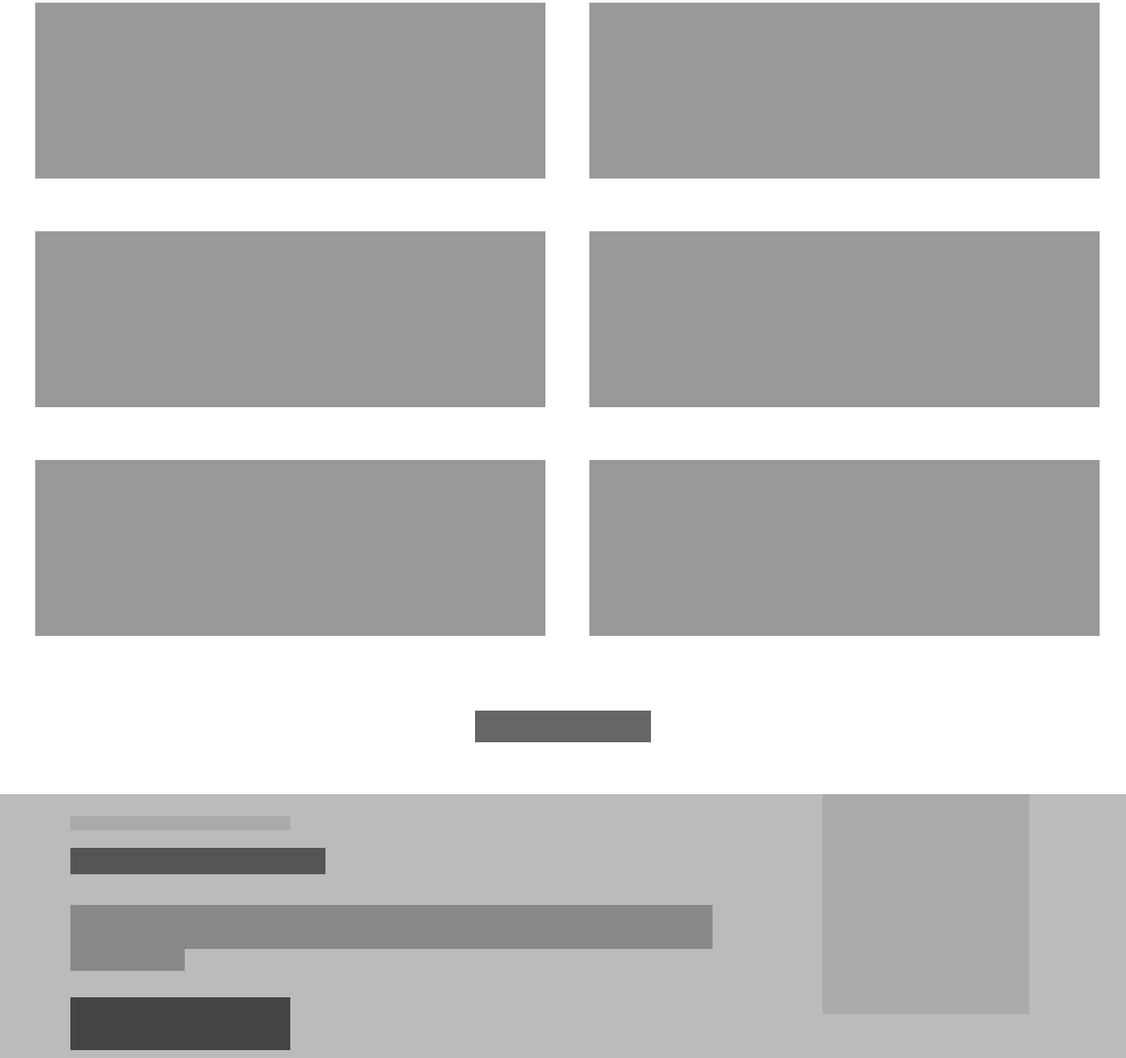
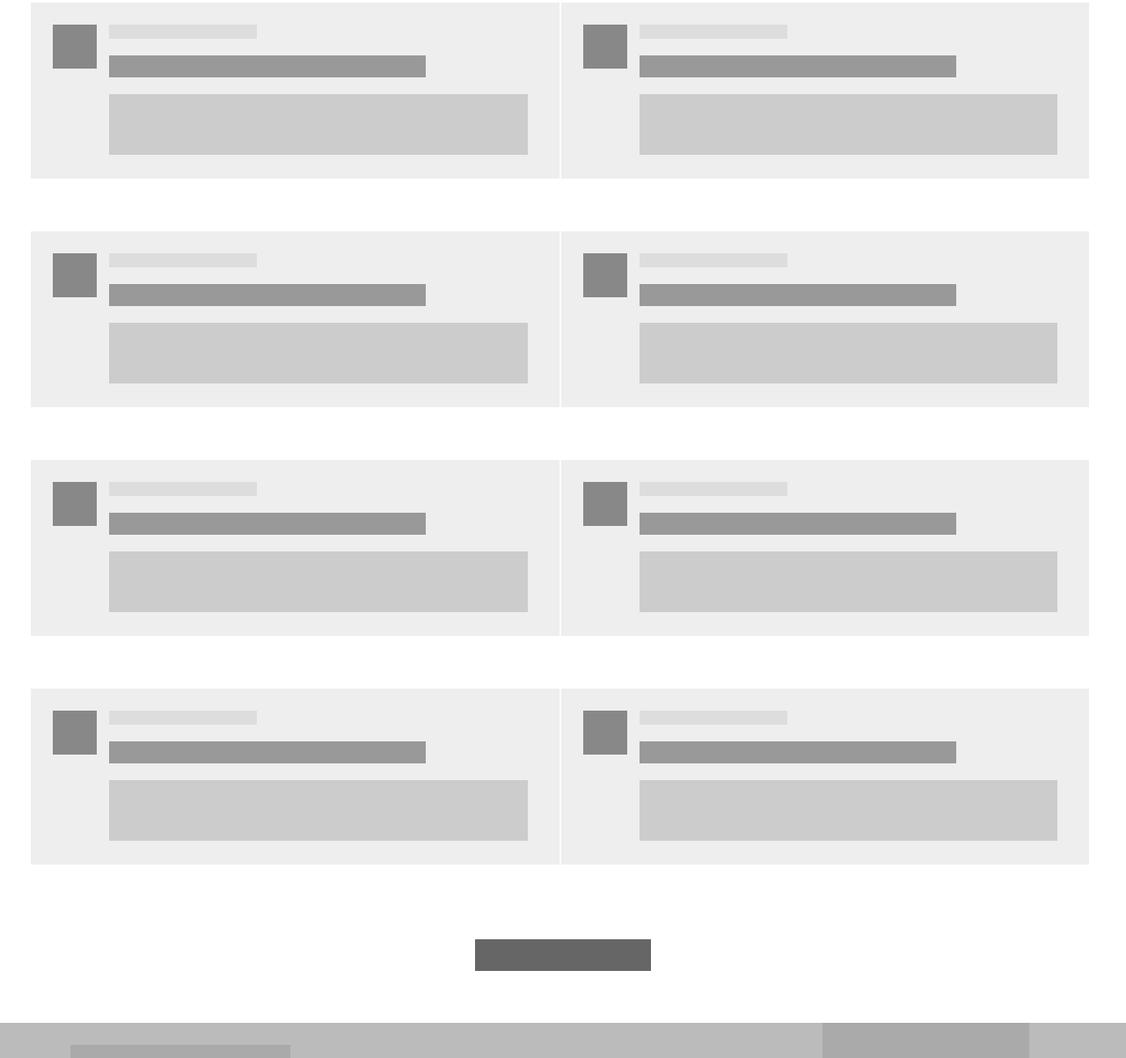
Before and after one commit to carloshdelreal/design-teardown, a plain HTML site: page index.html in a window 1280 px wide. Shown: the part 4540-5743 px from the top of the page at 88% size. Drawn offline with Linux system fonts and the light colour scheme.

Commit message:
Community improvement of the row items, grey scale heatmap of the thumbnails, title and text

```diff
--- a/css/main.css
+++ b/css/main.css
@@ -181,6 +181,7 @@ table {
 
 }
 
+
 /* articles separator */
 .articles-separator{
     height: 160px;
@@ -241,16 +242,60 @@ table {
 /* COMUNITY LINKS */
 .community>div>div{
     height: 200px;
-    margin: 40px 20px 20px 30px;
+    margin: 40px 2px 20px 0px;
 }
 .person-image{
     background-color: #444;
 }
 .community>div>div:last-child, .community .community-rows>div{
-    background-color: #999;
+    background-color: #eee;
 }
 
 /* COMUNITY LINKS */
+/* COMUNITY ROWS */
+.community-rows{
+    margin: 0 30px 0 25px;
+}
+.community-rows>div>div:first-child{
+    width: 10%;
+    height: 150px;
+    display: inline-block;
+    margin: 25px 0px 0px 25px;
+}
+.community-thumb{
+    background-color: #888;
+    width:50px;
+    height: 50px;
+    margin: 0px 0px 0px 0px;
+}
+.community-rows>div>div:last-child{
+    width: 80%;
+    height: 150px;
+    display: inline-block;
+}
+
+.community-rows>div>div:last-child div:first-child{
+    width: 35%;
+    height: 16px;
+    background-color: #ddd;
+}
+
+.community-rows>div>div:last-child div:nth-child(2){
+    width: 75%;
+    height: 25px;
+    background-color: #999;
+    margin: 19px 0px 0px 0px;
+}
+
+.community-rows>div>div:last-child div:nth-child(3){
+    width: 99%;
+    height: 69px;
+    background-color: #ccc;
+    margin: 19px 0px 0px 0px;
+}
+
+
+/* COMUNITY ROWS */
 
 /* featured book */
 .featured-book{
--- a/index.html
+++ b/index.html
@@ -90,20 +90,105 @@
             <div class="col-2-4">
 
             </div>
-
-        </div>
-        <div class="row community-rows">
-            <div class="col-2-4"></div>
-            <div class="col-2-4"></div>
-        </div>
-        <div class="row community-rows">
-            <div class="col-2-4"></div>
-            <div class="col-2-4"></div>
         </div>
 
         <div class="row community-rows">
-            <div class="col-2-4"></div>
-            <div class="col-2-4"></div>
+            <div class="col-2-4">
+                <div>
+                    <div class="community-thumb"></div>
+                </div>
+                <div>
+                    <div></div>
+                    <div></div>
+                    <div></div>
+
+                </div>
+            </div>
+            <div class="col-2-4">
+                <div>
+                    <div class="community-thumb"></div>
+                </div>
+                <div>
+                    <div></div>
+                    <div></div>
+                    <div></div>
+
+                </div>
+            </div>
+        </div>
+
+        <div class="row community-rows">
+            <div class="col-2-4">
+                <div>
+                    <div class="community-thumb"></div>
+                </div>
+                <div>
+                    <div></div>
+                    <div></div>
+                    <div></div>
+
+                </div>
+            </div>
+            <div class="col-2-4">
+                <div>
+                    <div class="community-thumb"></div>
+                </div>
+                <div>
+                    <div></div>
+                    <div></div>
+                    <div></div>
+
+                </div>
+            </div>
+        </div>
+        <div class="row community-rows">
+            <div class="col-2-4">
+                <div>
+                    <div class="community-thumb"></div>
+                </div>
+                <div>
+                    <div></div>
+                    <div></div>
+                    <div></div>
+
+                </div>
+            </div>
+            <div class="col-2-4">
+                <div>
+                    <div class="community-thumb"></div>
+                </div>
+                <div>
+                    <div></div>
+                    <div></div>
+                    <div></div>
+
+                </div>
+            </div>
+        </div>
+
+        <div class="row community-rows">
+            <div class="col-2-4">
+                <div>
+                    <div class="community-thumb"></div>
+                </div>
+                <div>
+                    <div></div>
+                    <div></div>
+                    <div></div>
+
+                </div>
+            </div>
+            <div class="col-2-4">
+                <div>
+                    <div class="community-thumb"></div>
+                </div>
+                <div>
+                    <div></div>
+                    <div></div>
+                    <div></div>
+
+                </div>
+            </div>
         </div>
     </div>
 
```
